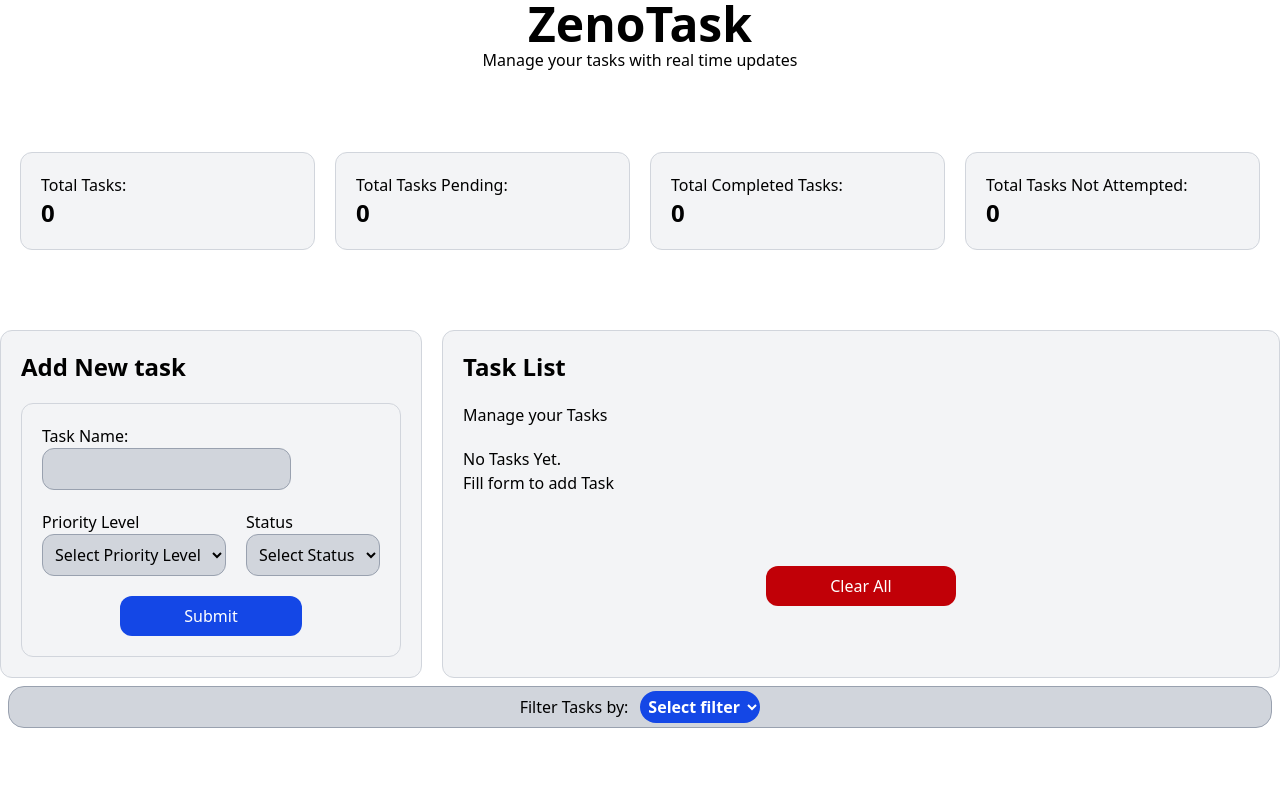
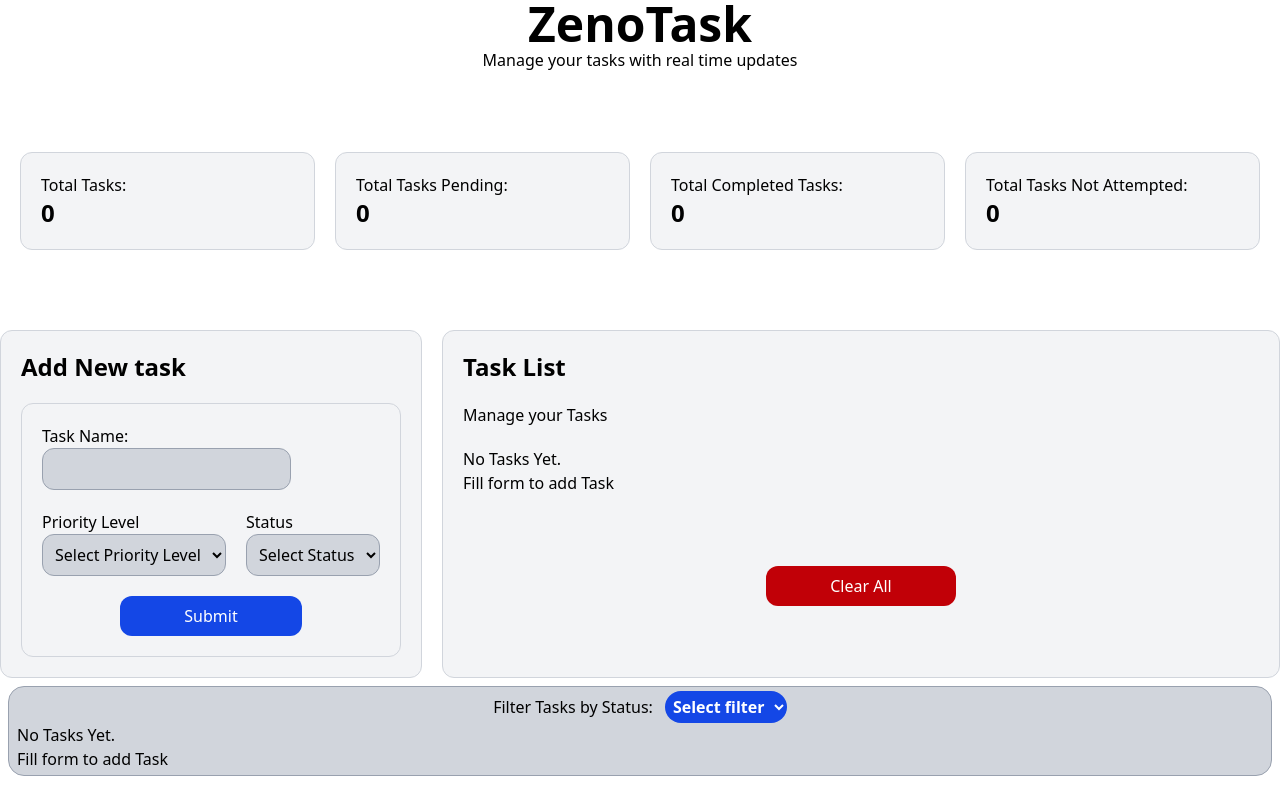
Before and after one commit to Phoenix-Domain/ZenoTask, a React (Vite) app: page / in a window 1280 px wide. Built offline with nearby package versions, Linux system fonts and the light colour scheme.

Commit message:
fix: Render tasks based on completion

```diff
--- a/src/App.tsx
+++ b/src/App.tsx
@@ -122,7 +122,7 @@ function App() {
       </section>
 
       <section>
-        <TaskFilter tasks={tasks}/>
+        <TaskFilter tasks={tasks} handleDelete={handleDelete}/>
       </section>
     </main>
   </>
--- a/src/components/common/TaskFilter.tsx
+++ b/src/components/common/TaskFilter.tsx
@@ -1,4 +1,5 @@
 import { useState } from 'react';
+import TaskDisplay from './TaskDisplay';
 
 interface Task{
     id:number;
@@ -7,18 +8,22 @@ interface Task{
     status: string;
 }
 interface TaskFilterProps{
-    tasks: Task[]
+    tasks: Task[];
+    handleDelete: (x: number) => void;
 }
 
-function TaskFilter({ tasks }: TaskFilterProps){
+function TaskFilter({ tasks, handleDelete }: TaskFilterProps){
     const [filter, setFilter] = useState<string>('');
-    //get the filter method
-    //display a list of tasks based on the filter
+
+    const filteredTask = tasks.filter(task => task.status === filter)
+
+    console.log(filteredTask)
+
     return(
         <section className='m-2 border border-gray-400 py-1 px-2 rounded-2xl bg-gray-300'>
             <article className='text-center'>
                 <label htmlFor='Filter' className=''>
-                    Filter Tasks by:
+                    Filter Tasks by Status:
                 </label>
                 <select id="Filter" className='font-bold ml-3 rounded-2xl bg-blue-700 p-1 text-white outline-0'
                 value={filter}
@@ -26,12 +31,17 @@ function TaskFilter({ tasks }: TaskFilterProps){
                     setFilter(e.target.value);
                 }}
                 >
-                    <option value="Select filter">Select filter</option>
-                    <option value="name">Name</option>
-                    <option value="priority">Priority</option>
-                    <option value="status">Status</option>
+                    <option value="">Select filter</option>
+                    <option value="completed">Completed</option>
+                    <option value="pending">Pending</option>
+                    <option value="not started">Not Started</option>
                 </select>
             </article>
+
+           {
+            filteredTask &&
+           <TaskDisplay tasks={filteredTask} handleDelete={handleDelete}/>
+           }
         </section>
     )
 }
```
